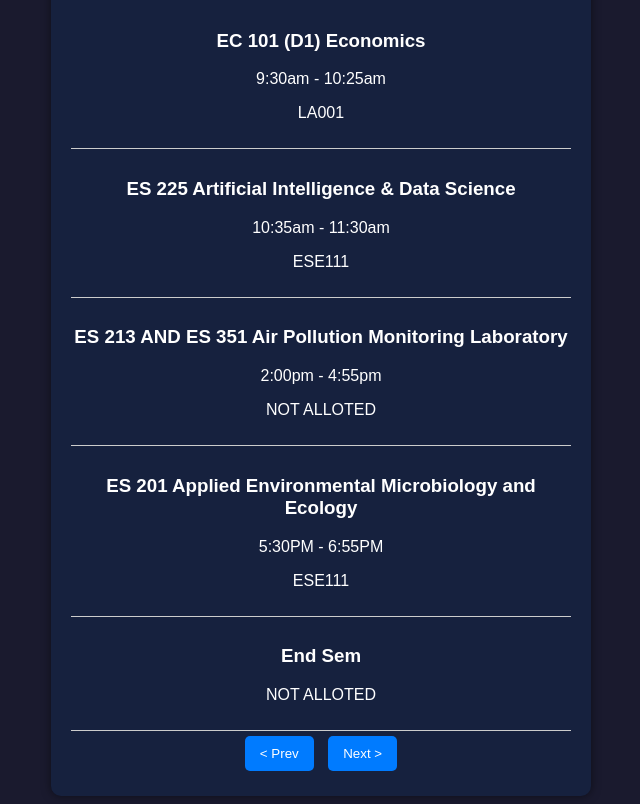
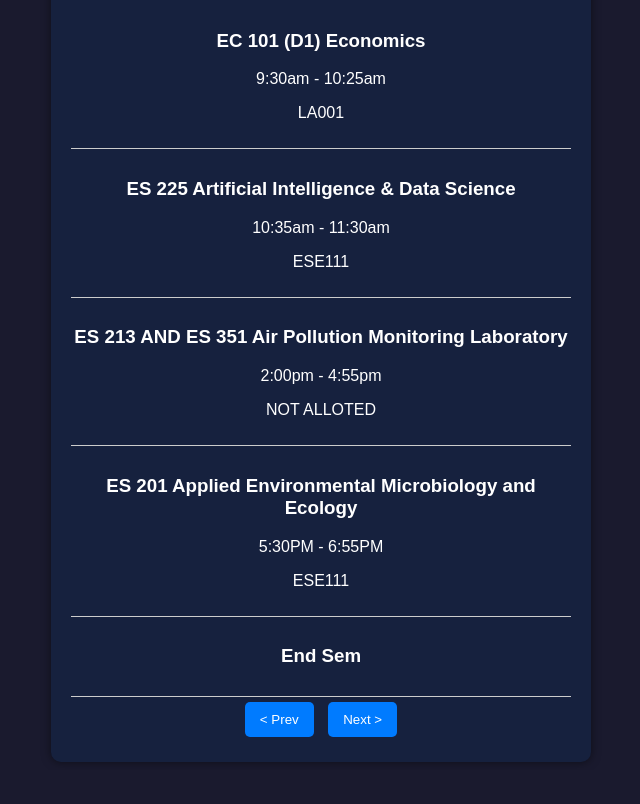
Before and after one commit to Basant727/it, a plain HTML site: page index.html in a window 1280 px wide. Shown: the part 107-911 px from the top of the page, without its empty margins (319-959 px from the left). After the commit the page ends 877 px from the top, so only its background shows below. Drawn offline with Linux system fonts and the light colour scheme.

Commit message:
Update index.html

```diff
--- a/index.html
+++ b/index.html
@@ -66,6 +66,7 @@
         let f_t = "NOT ALLOTED";
         let s_t = "NOT ALLOTED";
         let su_t = "NOT ALLOTED";
+        let n = "";
 
         const timetable = {
             Monday: [
@@ -74,18 +75,18 @@
                 { time: "10:35am - 11:30am", subject: "ES 225 Artificial Intelligence & Data Science", venue: "ESE111" },
                 { time: "2:00pm - 4:55pm", subject: "ES 213 AND ES 351 Air Pollution Monitoring Laboratory", venue: "NOT ALLOTED" },
                 { time: "5:30PM - 6:55PM", subject: "ES 201 Applied Environmental Microbiology and Ecology", venue: "ESE111"},
-                { time:  m_t               , subject: m , venue: ""},
+                { time:  n              , subject: m , venue: ""},
             ],
             Tuesday: [
                 { time: "10:35AM - 11:30AM", subject: "EC 101 (D1) Economics", venue: "LA001" },
                 { time: "11:35AM - 12:30PM  ", subject: "ES 225 Artificial Intelligence & Data Science", venue: "ESE111" },
                  { time:  "3:30PM - 4:55PM "                , subject: "ES 317  Fundamentals of Air Pollution Science and Engineering" , venue: "ESE104 "},
-                  { time:  t_t                , subject: t , venue: ""},
+                  { time:  n                , subject: t , venue: ""},
 
             ],
             Wednesday: [
 
-                 { time:  w_t                , subject: w , venue: ""},
+                 { time: n              , subject: w , venue: ""},
             ],
             Thursday: [
                 { time: "8:30AM - 9:25AM", subject: "ES 225 Artificial Intelligence & Data Science", venue: "ESE111" },
@@ -93,20 +94,20 @@
                  { time: "2:00pm - 4:55pm", subject: "ES 213 AND ES 351 Air Pollution Monitoring Laboratory", venue: "NOT ALLOTED" },
              { time: "5:30PM - 6:55PM", subject: "ES 201 Applied Environmental Microbiology and Ecology", venue: "ESE111"},
 
-                  { time:  th_t                , subject: th , venue: ""},
+                  { time:  n               , subject: th , venue: ""},
             ],
             Friday: [
                 { time:  "3:30PM - 4:55PM "                , subject: "ES 317  Fundamentals of Air Pollution Science and Engineering" , venue: "ESE104 "},
 
-                 { time:  f_t                , subject: f , venue: ""},
+                 { time:  n                , subject: f , venue: ""},
             ],
             Saturday: [
                 { time: "Whole Day", subject: "Enjoy", venue: "" },
-                 { time:  s_t                , subject: s , venue: ""},
+                 { time:  n               , subject: s , venue: ""},
             ],
             Sunday: [
                 { time: "Whole Day", subject: "Enjoy", venue: "" },
-                 { time:  su_t                , subject: su , venue: ""},
+                 { time:  n                , subject: su , venue: ""},
             ],
         };
 
```
